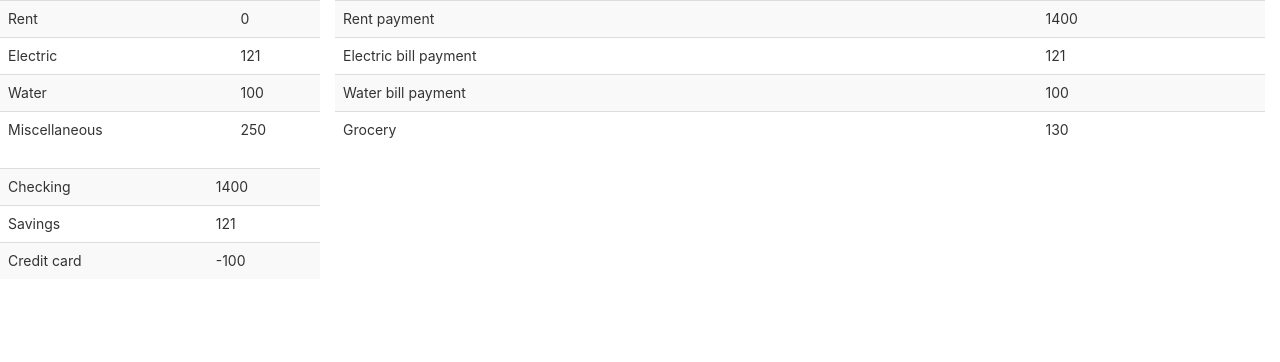
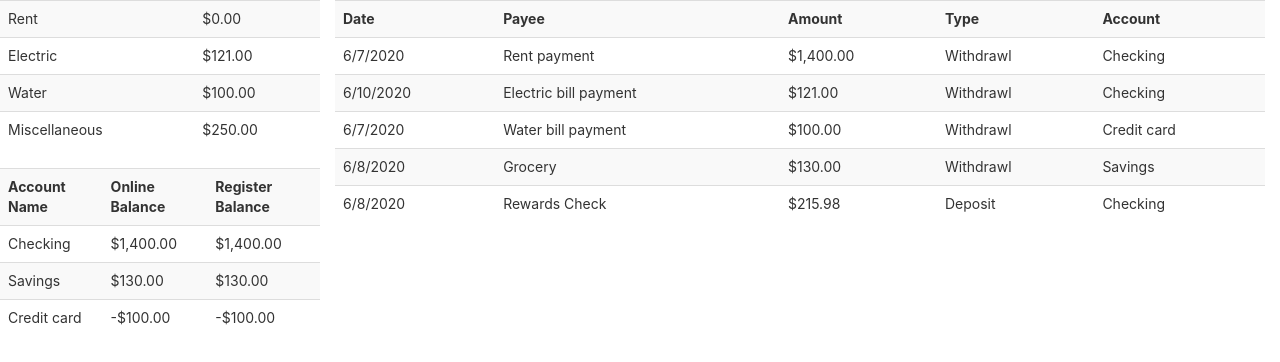
Before and after one commit to EAllenGuevara/budget, a React (Create React App) app: page / in a window 1280 px wide. Shown: the top 362 px of the page. Built offline with nearby package versions, Linux system fonts and the light colour scheme.

Commit message:
Update ledger on transaction drop and add table headers as well as date and currency formatting

```diff
--- a/src/App.js
+++ b/src/App.js
@@ -23,12 +23,16 @@ class App extends React.Component {
     const transaction = { ...this.state.transactions[transactionIndex] };
     //update the amount in the envelope
     const updatedEnvelope = this.updateEnvelope({...targetEnvelope}, transaction);
+    //find affected account and update
+    const affectedAccount = this.state.accounts.find(account => account.id === transaction.accountId);
+    const updatedAccount = this.updateLedger({...affectedAccount}, transaction);
     //update state
     this.setState((state) => {
       //TODO: add transaction to envelopes so user and see history
       return {
         envelopes: state.envelopes.map(envelope => envelope.id === updatedEnvelope.id ? updatedEnvelope : envelope),
-        transactions: state.transactions.filter(transaction => transaction.id !== transactionId)
+        transactions: state.transactions.filter(transaction => transaction.id !== transactionId),
+        accounts: state.accounts.map(account => account.id === updatedAccount.id ? updatedAccount: account)
       };
     });
   }
@@ -41,6 +45,14 @@ class App extends React.Component {
     return envelope;
   }
 
+  updateLedger(account, transaction) {
+    const envelopeAmount = parseFloat(transaction.amount);
+    const accountRegisterBalance = parseFloat(account.registerBalance);
+    account.registerBalance = transaction.type === TRANSACTION_TYPES.WITHDRAWL
+      ? accountRegisterBalance - envelopeAmount : accountRegisterBalance + envelopeAmount;
+    return account;
+  }
+
   render() {
     return <div className="container-fluid">
               <div className="row">
@@ -48,7 +60,7 @@ class App extends React.Component {
                   <div className="row"><Envelopes envelopes={this.state.envelopes} onDrop={this.handleTransactionDrop} /></div>
                   <div className="row"><Ledger accounts={this.state.accounts} /></div>
                 </div>
-                <div className="col-md-9"><Transactions transactions={this.state.transactions} /></div>
+                <div className="col-md-9"><Transactions transactions={this.state.transactions} accounts={this.state.accounts} /></div>
               </div>
             </div>;
   }
--- a/src/components/Envelopes/index.jsx
+++ b/src/components/Envelopes/index.jsx
@@ -9,7 +9,7 @@ export default function Envelopes(props) {
     const envelopes = props.envelopes.map((envelope) =>
         <tr key={envelope.id} onDragOver={e => e.preventDefault()} onDrop={e => { handleDrop(envelope, e) }}>
             <td>{envelope.name}</td>
-            <td>{envelope.amount}</td>
+            <td>{new Intl.NumberFormat('en-US', {style: 'currency', currency: 'USD'}).format(envelope.amount)}</td>
         </tr>
     );
 
--- a/src/components/Ledger/constants.js
+++ /dev/null
@@ -1,20 +0,0 @@
-export const DEFAULT_ACCOUNTS = [
-    {
-        id: 1,
-        name: 'Checking',
-        amount: 1400,
-        accountId: 1
-    },
-    {
-        id: 2,
-        name: 'Savings',
-        amount: 121,
-        accountId: 1
-    },
-    {
-        id: 3,
-        name: 'Credit card',
-        amount: -100,
-        accountId: 1
-    },
-]
--- a/src/components/Ledger/index.jsx
+++ b/src/components/Ledger/index.jsx
@@ -1,14 +1,22 @@
 import React from 'react'
 
-import { DEFAULT_ACCOUNTS } from './constants'
-
-export default function Ledger() {
-    const accounts = DEFAULT_ACCOUNTS.map((account) =>
+export default function Ledger(props) {
+    const accounts = props.accounts.map((account) =>
         <tr key={account.id}>
             <td>{account.name}</td>
-            <td>{account.amount}</td>
+            <td>{new Intl.NumberFormat('en-US', {style: 'currency', currency: 'USD'}).format(account.onlineBalance)}</td>
+            <td>{new Intl.NumberFormat('en-US', {style: 'currency', currency: 'USD'}).format(account.registerBalance)}</td>
         </tr>
     );
 
-    return <table className="table table-striped"><tbody>{accounts}</tbody></table>;
+    return <table className="table table-striped">
+            <tbody>
+                <tr>
+                    <th>Account Name</th>
+                    <th>Online Balance</th>
+                    <th>Register Balance</th>
+                </tr>
+                {accounts}
+            </tbody>
+        </table>;
 }
--- a/src/components/Transactions/index.jsx
+++ b/src/components/Transactions/index.jsx
@@ -5,12 +5,33 @@ export default function Transactions(props) {
         e.dataTransfer.setData('text', target.id);
     }
 
-    const transactions = props.transactions.map((transaction) =>
-        <tr draggable={true} onDragStart={e => { handleDrag(transaction, e)}} key={transaction.id} item={transaction}>
-            <td>{transaction.name}</td>
-            <td>{transaction.amount}</td>
-        </tr>
+    function getAccountName(accountId) {
+        return props.accounts.find(account => account.id === accountId).name;
+    }
+
+    const transactions = props.transactions.map((transaction) => {
+        // const dateObj = new Date(transaction.date);
+
+            return <tr draggable={true} onDragStart={e => { handleDrag(transaction, e)}} key={transaction.id} item={transaction}>
+                <td>{new Intl.DateTimeFormat('en-US').format(new Date(transaction.date))}</td>
+                <td>{transaction.name}</td>
+                <td>{new Intl.NumberFormat('en-US', {style: 'currency', currency: 'USD'}).format(transaction.amount)}</td>
+                <td>{transaction.type.replace(/^\w/, c => c.toUpperCase())}</td>
+                <td>{getAccountName(transaction.accountId)}</td>
+            </tr>;
+        }
     );
 
-    return <table className="table table-striped"><tbody>{transactions}</tbody></table>;
+    return <table className="table table-striped">
+                <tbody>
+                    <tr>
+                        <th>Date</th>
+                        <th>Payee</th>
+                        <th>Amount</th>
+                        <th>Type</th>
+                        <th>Account</th>
+                    </tr>
+                    {transactions}
+                </tbody>
+            </table>;
 }
--- a/src/constants.js
+++ b/src/constants.js
@@ -28,6 +28,7 @@ export const INITIAL_STATE = {
     transactions: [
         {
             id: '1',
+            date: '06/07/2020',
             name: 'Rent payment',
             amount: 1400,
             type: 'withdrawl',
@@ -35,6 +36,7 @@ export const INITIAL_STATE = {
         },
         {
             id: '2',
+            date: '06/10/2020',
             name: 'Electric bill payment',
             amount: 121,
             type: 'withdrawl',
@@ -42,37 +44,47 @@ export const INITIAL_STATE = {
         },
         {
             id: '3',
+            date: '06/07/2020',
             name: 'Water bill payment',
             amount: 100,
             type: 'withdrawl',
-            accountId: '1'
+            accountId: '3'
         },
         {
             id: '4',
+            date: '06/08/2020',
             name: 'Grocery',
             amount: 130,
             type: 'withdrawl',
             accountId: '2'
+        },
+        {
+            id: '5',
+            date: '06/08/2020',
+            name: 'Rewards Check',
+            amount: 215.98,
+            type: 'deposit',
+            accountId: '1'
         },
     ],
     accounts: [
         {
             id: '1',
             name: 'Checking',
-            amount: 1400,
-            accountId: '1'
+            onlineBalance: 1400,
+            registerBalance: 1400
         },
         {
             id: '2',
             name: 'Savings',
-            amount: 121,
-            accountId: '1'
+            onlineBalance: 130,
+            registerBalance: 130
         },
         {
             id: '3',
             name: 'Credit card',
-            amount: -100,
-            accountId: '1'
+            onlineBalance: -100,
+            registerBalance: -100
         },
     ],
 }
```
